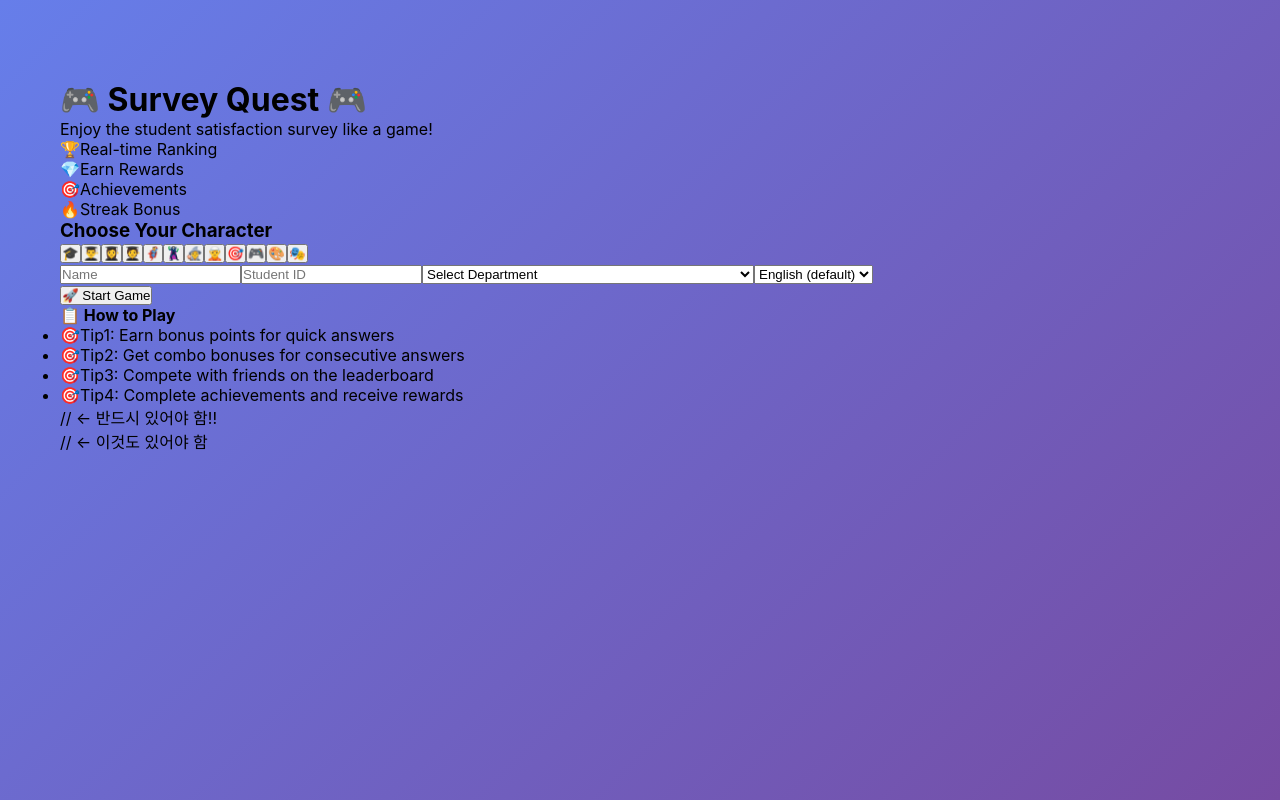
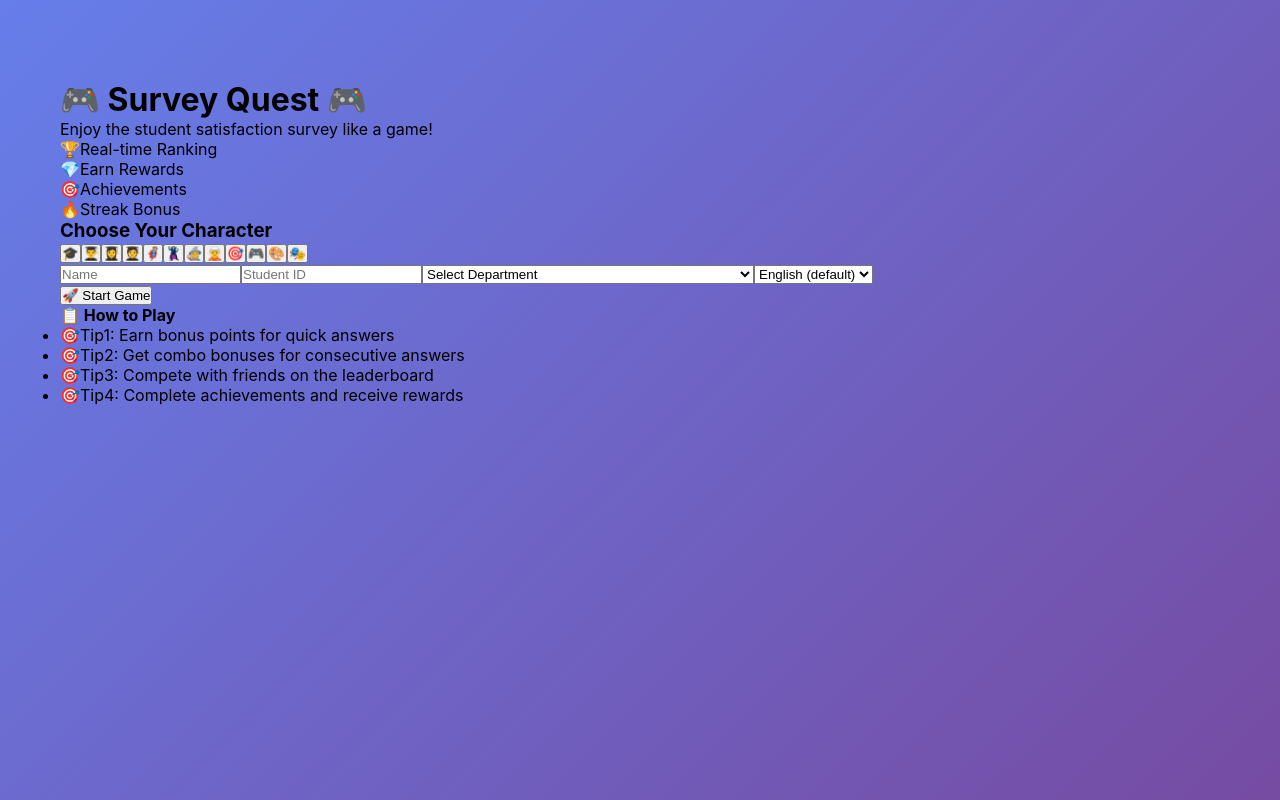
Before and after one commit to srt-gt4065b/survey-game, a React (Create React App) app: page / in a window 1280 px wide. Built offline with nearby package versions, Linux system fonts and the light colour scheme; the HTML template or start-up script is replaced by a standard one.

Commit message:
Update WelcomeScreen.js

```diff
--- a/src/components/WelcomeScreen.js
+++ b/src/components/WelcomeScreen.js
@@ -269,9 +269,9 @@ const WelcomeScreen = ({ onStart }) => {
             <li> 🎯Tip3: Compete with friends on the leaderboard</li>
             <li> 🎯Tip4: Complete achievements and receive rewards</li>
           </ul>
-        </motion.div>   // ← 반드시 있어야 함!!
-    </motion.div>     // ← 이것도 있어야 함
-</div>              // ← welcome-screen 닫기
+        </motion.div>
+    </motion.div>
+</div>
 );
 }
 
```
